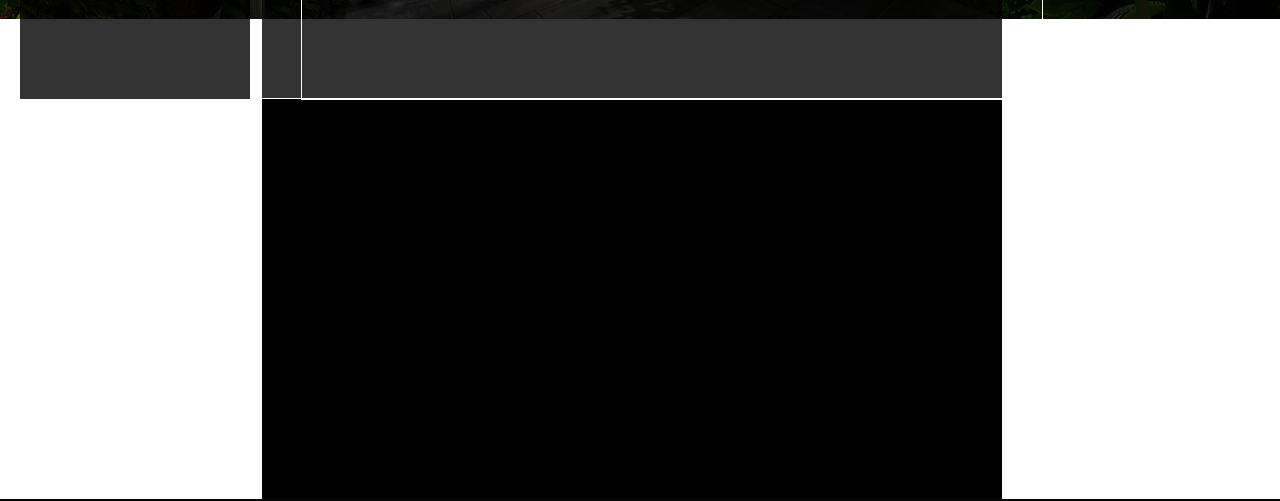
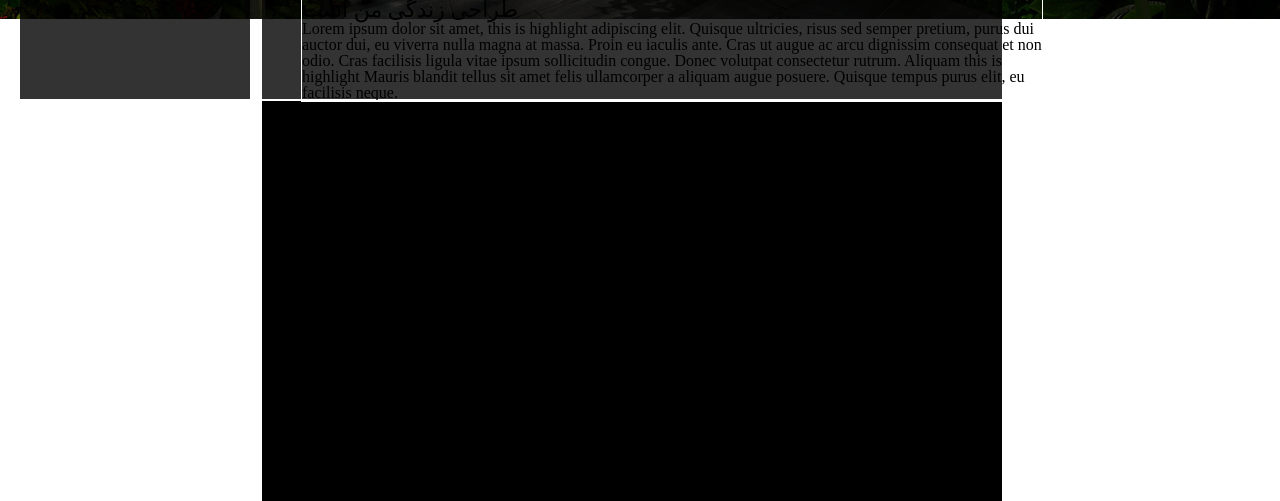
Before and after one commit to mahlad/Arpo-Gallery, a PHP site: page /about.php in a window 1280 px wide. Shown: the part 701-1202 px from the top of the page. Run offline with PHP 8.4, Linux system fonts and the light colour scheme.

Commit message:
correct the parents

```diff
--- a/about.php
+++ b/about.php
@@ -1,3 +1,6 @@
+<?php
+	include'head.php';
+?>
 <div class="bg-fixed">
 	<img src="images/img5.jpg">
 </div>
@@ -8,7 +11,12 @@
 	<header class="pages">
     	<h1>درباره من</h1>
     </header>
-	<div id="main"></div>
+	<div id="main">
+       	<img src="images/img_8.jpg"/>
+        <h2>طراحی زندگی من است</h2>
+        <p>Lorem ipsum dolor sit amet, this is highlight adipiscing elit. Quisque ultricies, risus sed semper pretium, purus dui auctor dui, eu viverra nulla magna at massa. Proin eu iaculis ante. Cras ut augue ac arcu dignissim consequat et non odio. Cras facilisis ligula vitae ipsum sollicitudin congue. Donec volutpat consectetur rutrum. Aliquam this is highlight Mauris blandit tellus sit amet felis ullamcorper a aliquam augue posuere. Quisque tempus purus elit, eu facilisis neque.</p>
+    </div><!--main-->
+    <div class="clear"></div>
 
 <?php
 	include'footer.php';
```
